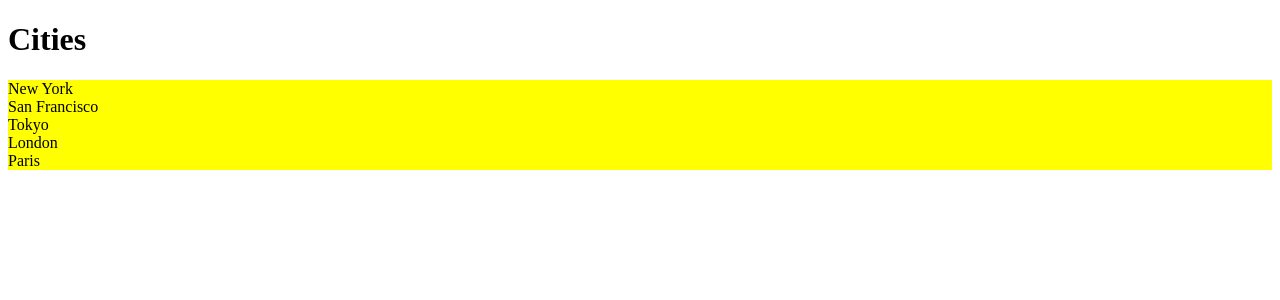
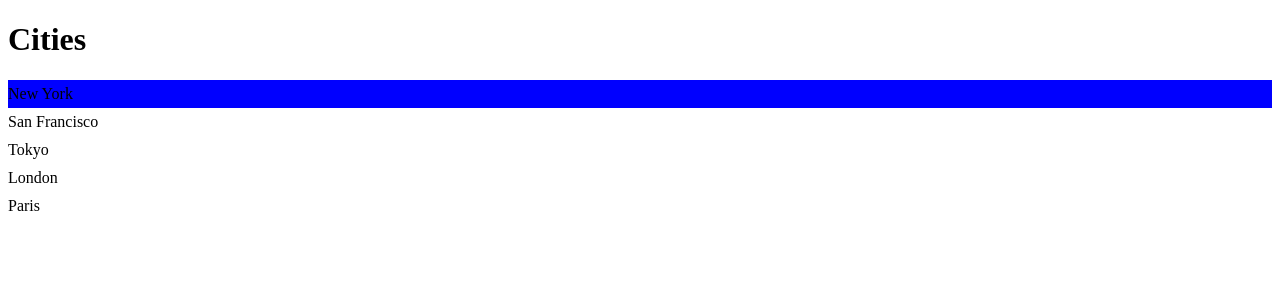
Before and after one commit to chienchuanw/react-learning, a React (Vite) app: page / in a window 1280 px wide. Shown: the top 300 px of the page. Built offline with nearby package versions, Linux system fonts and the light colour scheme.

Commit message:
Finished CSS in JS

```diff
--- a/package.json
+++ b/package.json
@@ -11,7 +11,8 @@
   "dependencies": {
     "bootstrap": "^5.3.3",
     "react": "^18.2.0",
-    "react-dom": "^18.2.0"
+    "react-dom": "^18.2.0",
+    "styled-components": "^6.1.13"
   },
   "devDependencies": {
     "@types/react": "^18.0.27",
--- a/src/components/ListGroup/ListGroup.tsx
+++ b/src/components/ListGroup/ListGroup.tsx
@@ -238,8 +238,8 @@ function ListGroupWithActive() {
 // By convention, we name interface to props.
 // We can also prefix with the name of the component.
 interface Props {
+  heading: string;
   items: string[];
-  heading: string;
   onSelectItem: (item: string) => void;
 }
 
@@ -279,5 +279,52 @@ function ListGroupWithState({ items, heading, onSelectItem }: Props) {
 }
 
 
+import styled from "styled-components";
 
-export default ListGroupWithState;
+// Using Styled Components
+// The return value of the following styled components is going to be a component that has all the styles applied to it.
+// So we can store the return value in a variable.
+const List = styled.ul`
+  list-style: none;
+  padding: 0px;
+`
+
+interface ListItemProps {
+  $active: boolean;
+}
+
+// You can specify props in the angle brackets.
+const ListItem = styled.li<ListItemProps>`
+  padding: 5px 0;
+  background: ${ (props) => (props.$active ? 'blue' : 'none')}
+`
+
+
+function ListGroupStyle({heading, items, onSelectItem}: Props) {
+  const [selectedIndex, setSelectIndex] = useState(0)
+
+
+  return (
+    <>
+      <h1>{ heading }</h1>
+      {items.length === 0 && <p>No item found</p>}
+      <List>
+        {items.map((item, index) =>
+        <ListItem
+          $active={index === selectedIndex}
+          key={item}
+          onClick={() => {
+            setSelectIndex(index);
+            onSelectItem(item)
+            }}
+        >
+              {item}
+          </ListItem>
+        )}
+      </List>
+    </>
+  )
+}
+
+
+export default ListGroupStyle;
```
Also changed, not shown: 1 other file (tests, documents, lock files or other folders).
